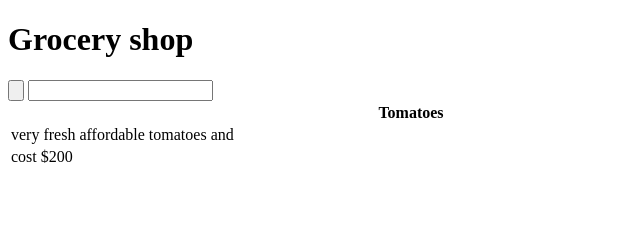
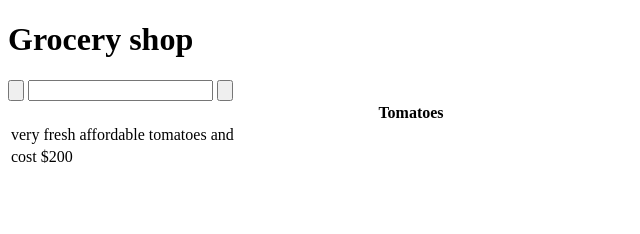
Before and after one commit to ako652/DOMD7, a plain HTML site: page index.html in a window 1280 px wide. Shown: the top 234 px of the page, 0-640 px from the left. Drawn offline with Linux system fonts and the light colour scheme.

Commit message:
new classlist
adding a selector

```diff
--- a/index.html
+++ b/index.html
@@ -11,6 +11,7 @@
     <h1 id ="h1">Grocery shop</h1>
     <input type="button" onclick="backcolor()">
     <input type="text" onclick="newhheader()">
+    <input type="button" onclick="addingcssclass()">
     <div>
       <table>
         <tr>
@@ -93,15 +94,16 @@
 
     const backcolor=function(){
        document.getElementById("color").style.color="blue"
-    document.getElementById("color").style.background="red"
+    document.getElementById("color").style.background ="red"
     let footer= document.getElementsByTagName("p")[0]
     footer.innerHTML="fake address"
     }
 
     const addingcssclass =function(){
         let ahref = document.getElementsByTagName("a")
-        for (let a of ahref)
+        for (let a of ahref){
         a.classList.add("selector")
+        }
     }
      </script>
 
```
